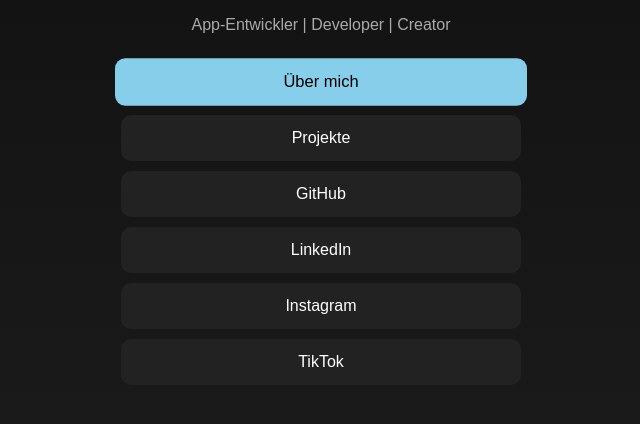
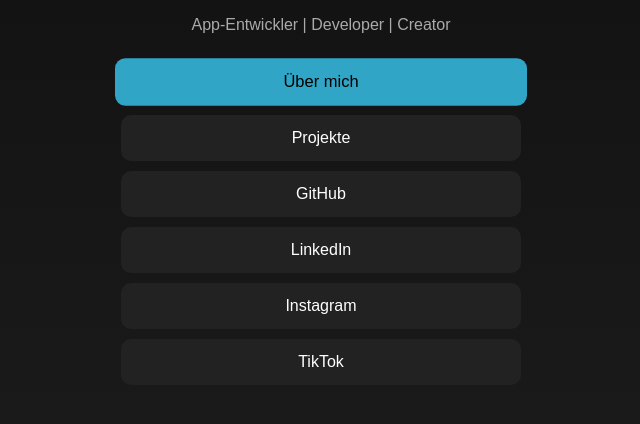
Before and after one commit to AduerKassem/my-linktree, a plain HTML site: page index.html in a window 1280 px wide. In both pictures the pointer is over the link "Über mich". Shown: the part 240-664 px from the top of the page, without its empty margins (319-959 px from the left). Drawn offline with Linux system fonts and the light colour scheme.

Commit message:
Update style.css

```diff
--- a/style.css
+++ b/style.css
@@ -42,7 +42,7 @@
 }
 
 .link:hover {
-    background-color: skyblue;
+    background-color: rgba(48, 165, 198);
     color: black;
     transform: scale(1.03);
 }
```
